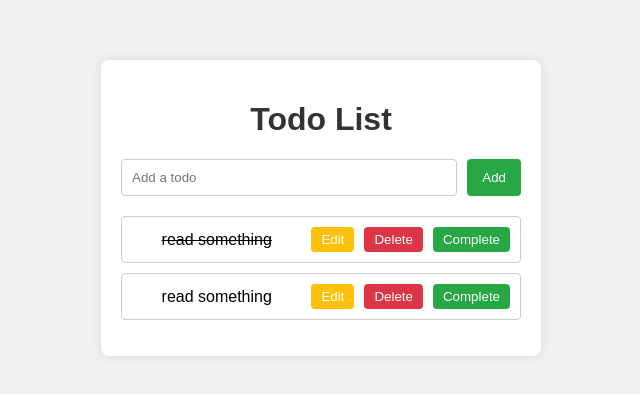
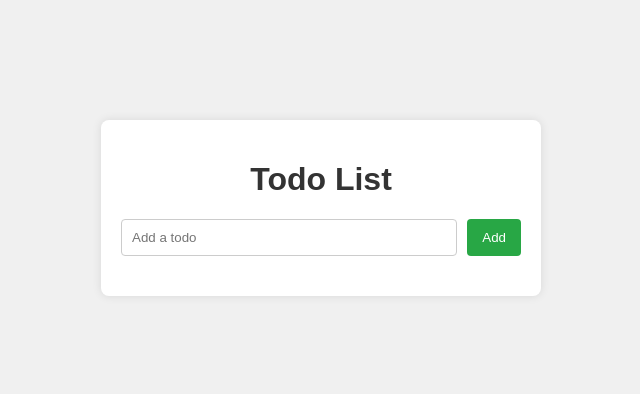
Before and after one commit to adel-nodehi/typescript-todo, a React (Create React App) app: page / in a window 1280 px wide. Shown: the part 192-586 px from the top of the page, without its empty margins (319-959 px from the left). Built offline with nearby package versions, Linux system fonts and the light colour scheme.

Commit message:
use redux to get the todos

```diff
--- a/src/components/TodoList.tsx
+++ b/src/components/TodoList.tsx
@@ -1,19 +1,9 @@
-import React, { useEffect } from "react";
+import React from "react";
 import TodoItem from "./TodoItem";
+import { useAppSelector } from "../hooks/storeHook";
 
 const TodoList: React.FC = () => {
-  const todos = [
-    {
-      id: "sdsd",
-      text: "read something",
-      isCompleted: true,
-    },
-    {
-      id: "ssdsd",
-      text: "read something",
-      isCompleted: false,
-    },
-  ];
+  const todos = useAppSelector((state) => state.todo);
 
   return (
     <ul className="todo-list">
```
